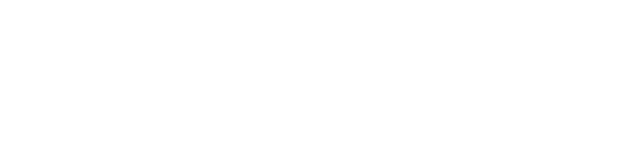
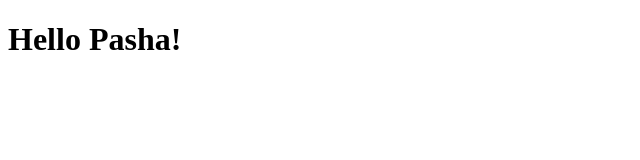
Before and after one commit to PashaMazur4/js_course-1, a plain HTML site: page index.html in a window 1280 px wide. Shown: the whole page, without its empty margins (0-640 px from the left). Drawn offline with Linux system fonts and the light colour scheme.

Commit message:
First modification

```diff
--- a/index.html
+++ b/index.html
@@ -10,6 +10,6 @@
     </script>
 </head>
 <body>
-
+    <h1>Hello Pasha!</h1>
 </body>
 </html>
```
